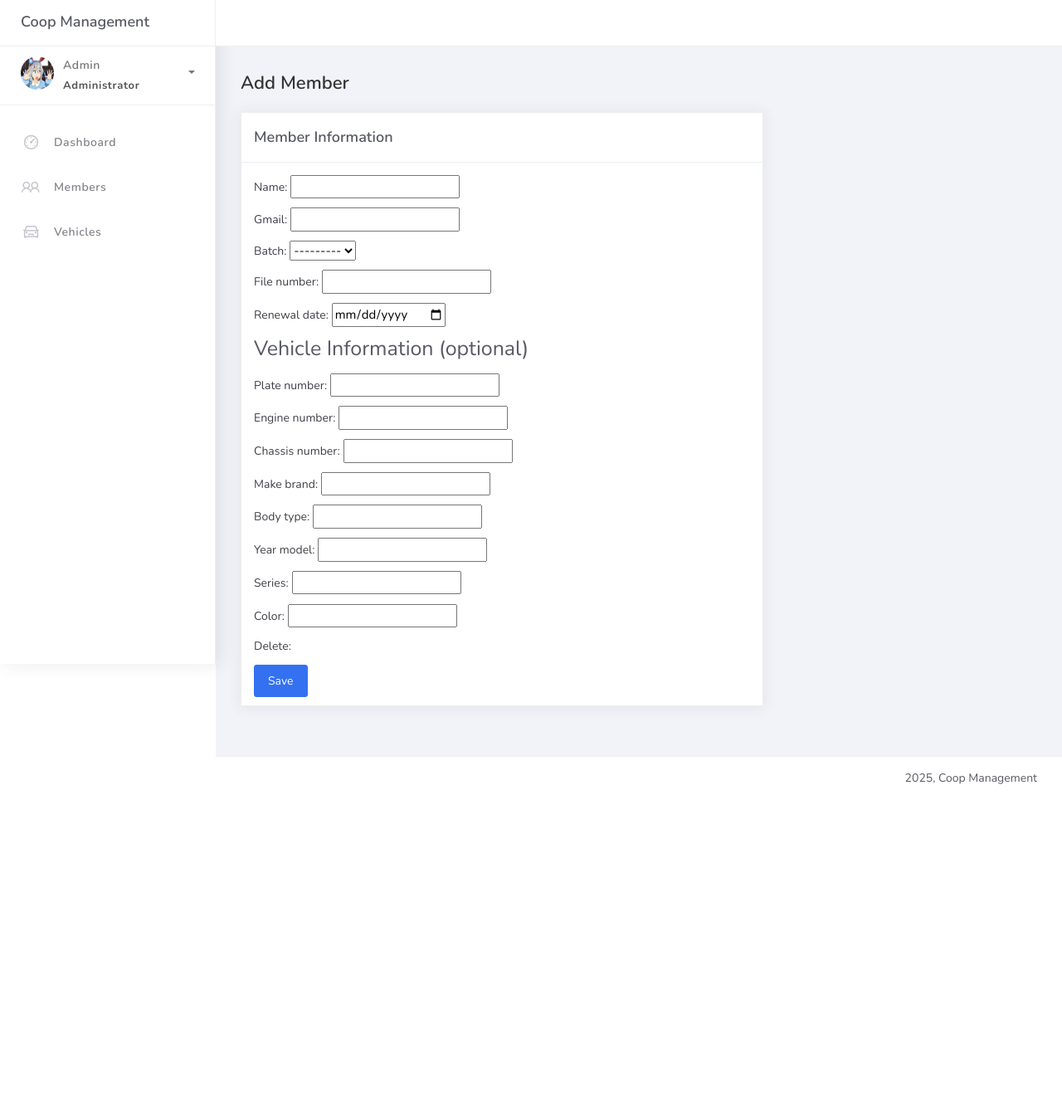
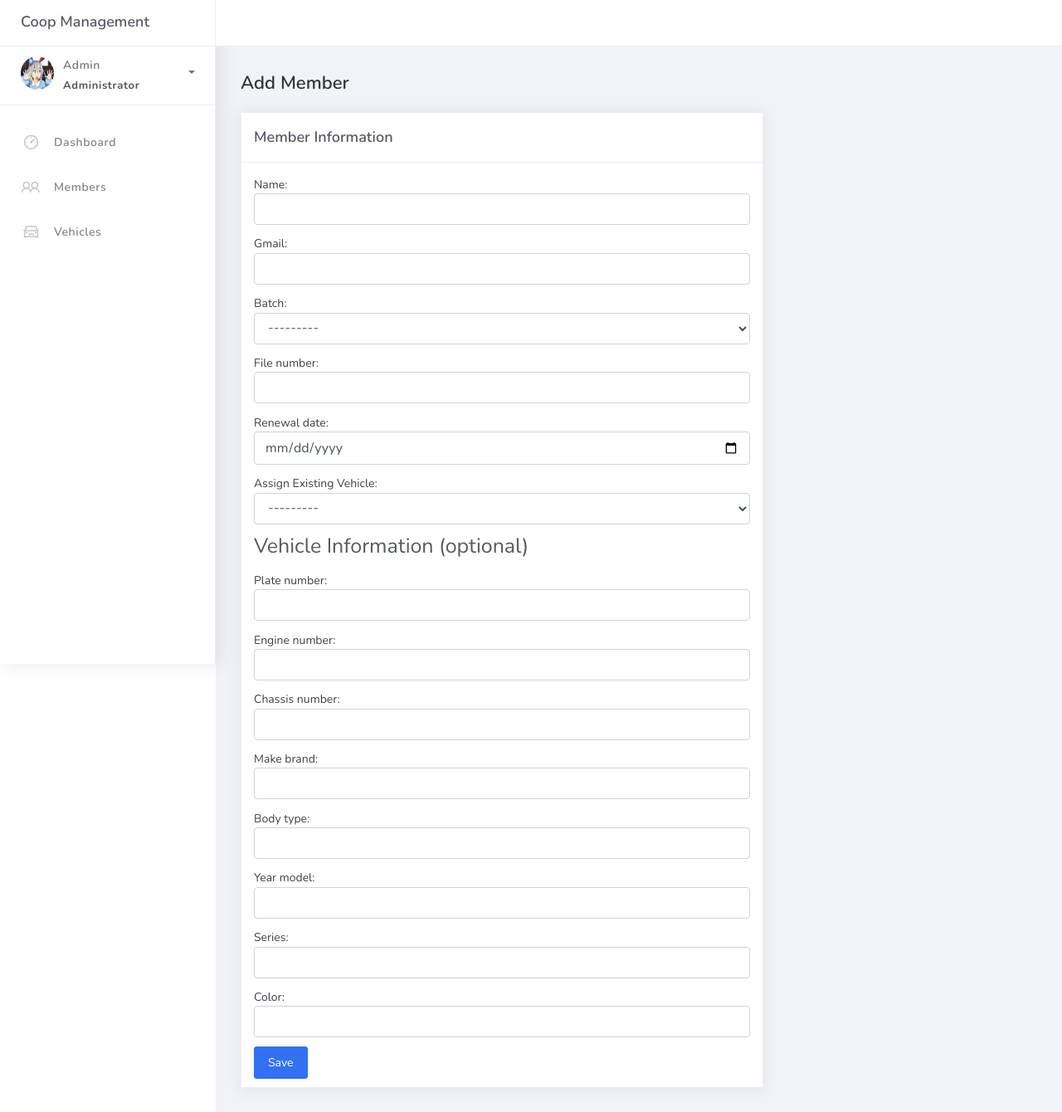
Before and after one commit to Rosetta-Rigor/Palawan-Operative-Transportation-MultiPurpose-Cooperative, a Django app: page /members/add/ in a window 1280 px wide. Shown: the top 1340 px of the page at 83% size. Before the commit the page ends 945 px from the top, so only its background shows below. Run offline with Django 5.2, Linux system fonts and the light colour scheme; a user stored in the database is signed in; data comes from the database, SQL or seed files in the repository; some libraries are stand-ins or nearby versions.

Commit message:
Add vehicle assignment to member form and enhance vehicle data retrieval

```diff
--- a/coop/forms.py
+++ b/coop/forms.py
@@ -2,14 +2,36 @@
 from .models import Member, Vehicle
 
 class MemberForm(forms.ModelForm):
+    vehicle = forms.ModelChoiceField(
+        queryset=Vehicle.objects.filter(member__isnull=True),
+        required=False,
+        label="Assign Existing Vehicle",
+        widget=forms.Select(attrs={'class': 'form-control select2'})
+    )
+
     class Meta:
         model = Member
-        fields = "__all__"
+        fields = ['name', 'gmail', 'batch', 'file_number', 'renewal_date']
         widgets = {
-            'renewal_date': forms.DateInput(attrs={'type': 'date'}),
+            'name': forms.TextInput(attrs={'class': 'form-control select2'}),
+            'gmail': forms.EmailInput(attrs={'class': 'form-control select2'}),
+            'batch': forms.Select(attrs={'class': 'form-control select2'}),
+            'file_number': forms.TextInput(attrs={'class': 'form-control select2'}),
+            'renewal_date': forms.DateInput(attrs={'class': 'form-control select2', 'type': 'date'}),
         }
 
 class VehicleForm(forms.ModelForm):
     class Meta:
         model = Vehicle
         fields = "__all__"
+        widgets = {
+            'plate_number': forms.TextInput(attrs={'class': 'form-control select2'}),
+            'engine_number': forms.TextInput(attrs={'class': 'form-control select2'}),
+            'chassis_number': forms.TextInput(attrs={'class': 'form-control select2'}),
+            'make_brand': forms.TextInput(attrs={'class': 'form-control select2'}),
+            'body_type': forms.TextInput(attrs={'class': 'form-control select2'}),
+            'year_model': forms.NumberInput(attrs={'class': 'form-control select2'}),
+            'series': forms.TextInput(attrs={'class': 'form-control select2'}),
+            'color': forms.TextInput(attrs={'class': 'form-control select2'}),
+            'member': forms.Select(attrs={'class': 'form-control select2'}),
+        }
--- a/coop/views.py
+++ b/coop/views.py
@@ -28,6 +28,11 @@
         member_form = MemberForm(request.POST)
         if member_form.is_valid():
             member = member_form.save()
+            # Assign selected vehicle
+            vehicle = member_form.cleaned_data.get('vehicle')
+            if vehicle:
+                vehicle.member = member
+                vehicle.save()
             formset = VehicleFormSet(request.POST, instance=member)
             if formset.is_valid():
                 formset.save()
@@ -47,6 +52,11 @@
         formset = VehicleFormSet(request.POST, instance=member)
         if member_form.is_valid() and formset.is_valid():
             member_form.save()
+            # Assign selected vehicle
+            vehicle = member_form.cleaned_data.get('vehicle')
+            if vehicle:
+                vehicle.member = member
+                vehicle.save()
             formset.save()
             return redirect("member-list")
     else:
@@ -141,3 +151,24 @@
     model = Vehicle
     template_name = "vehicle_confirm_delete.html"
     success_url = reverse_lazy("vehicle-list")
+
+# ==== AJAX Views ====
+def get_vehicle_data(request):
+    vehicle_id = request.GET.get('vehicle_id')
+    data = {}
+    if vehicle_id:
+        try:
+            vehicle = Vehicle.objects.get(pk=vehicle_id)
+            data = {
+                'plate_number': vehicle.plate_number,
+                'engine_number': vehicle.engine_number,
+                'chassis_number': vehicle.chassis_number,
+                'make_brand': vehicle.make_brand,
+                'body_type': vehicle.body_type,
+                'year_model': vehicle.year_model,
+                'series': vehicle.series,
+                'color': vehicle.color,
+            }
+        except Vehicle.DoesNotExist:
+            pass
+    return JsonResponse(data)
--- a/templates/member_add.html
+++ b/templates/member_add.html
@@ -1,6 +1,11 @@
 {% extends 'base.html' %}
 {% load static %}
 {% block content %}
+<style>
+label[for$="-DELETE"], input[name$="-DELETE"] {
+    display: none !important;
+}
+</style>
 <div class="content">
     <div class="container-fluid">
         <h4 class="page-title">Add Member</h4>
```
